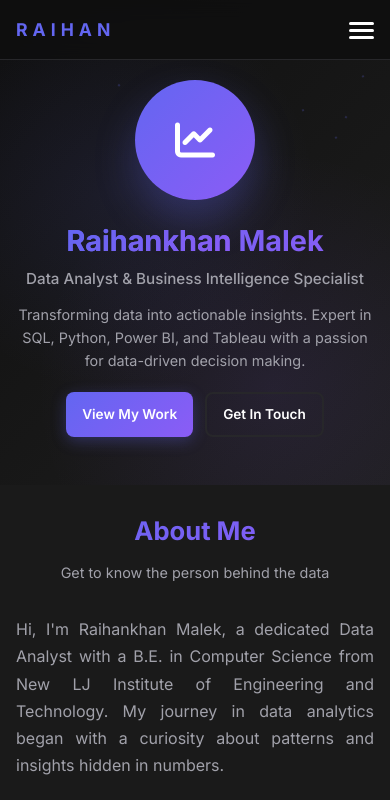
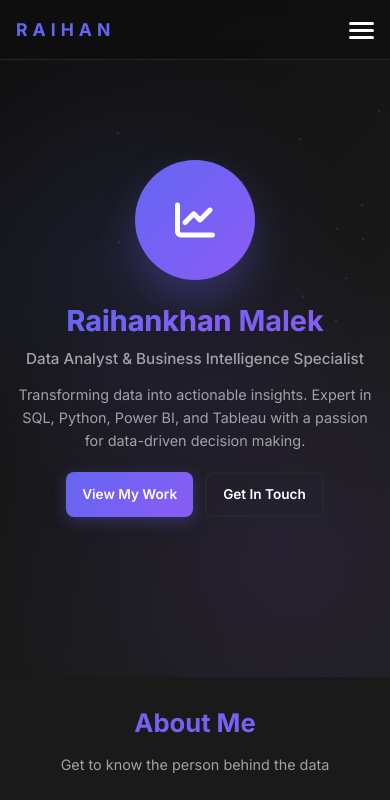
Before and after one commit to Raihankhanmalek/raihankhanmalek.github.io, a plain HTML site: page index.html in a window 390 px wide. Shown: the top 800 px of the page. Drawn offline with Linux system fonts and the light colour scheme.

Commit message:
Changed Css File

```diff
--- a/styles.css
+++ b/styles.css
@@ -796,7 +796,7 @@ body {
 
     .hero {
         min-height: auto;
-        padding: 6rem 0 4rem;
+        padding: 8rem 0 8rem;
     }
 
     .hero-content {
@@ -980,7 +980,7 @@ body {
     }
 
     .hero {
-        padding: 5rem 0 3rem;
+        padding: 10rem 0 10rem;
     }
 
     .hero-content {
```
